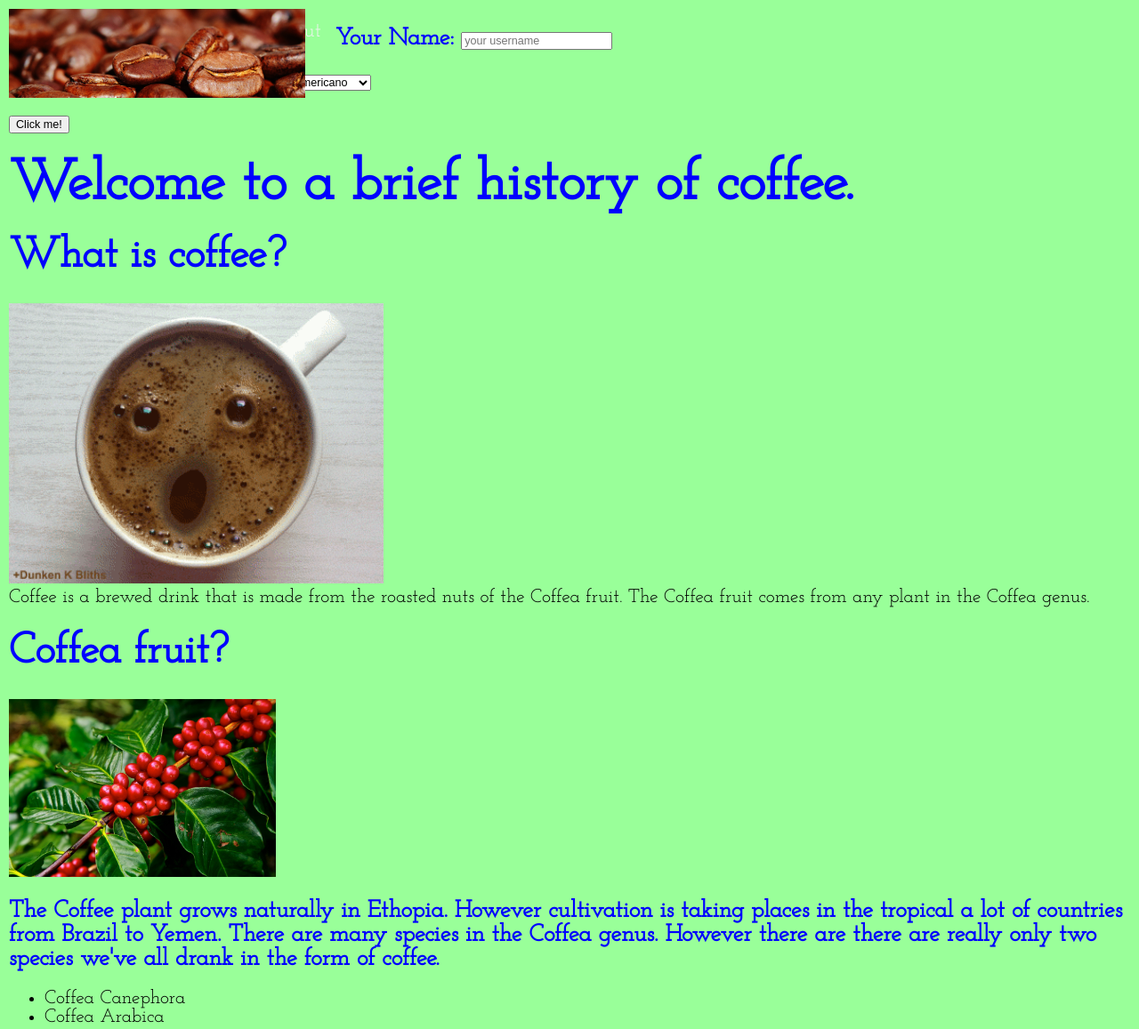
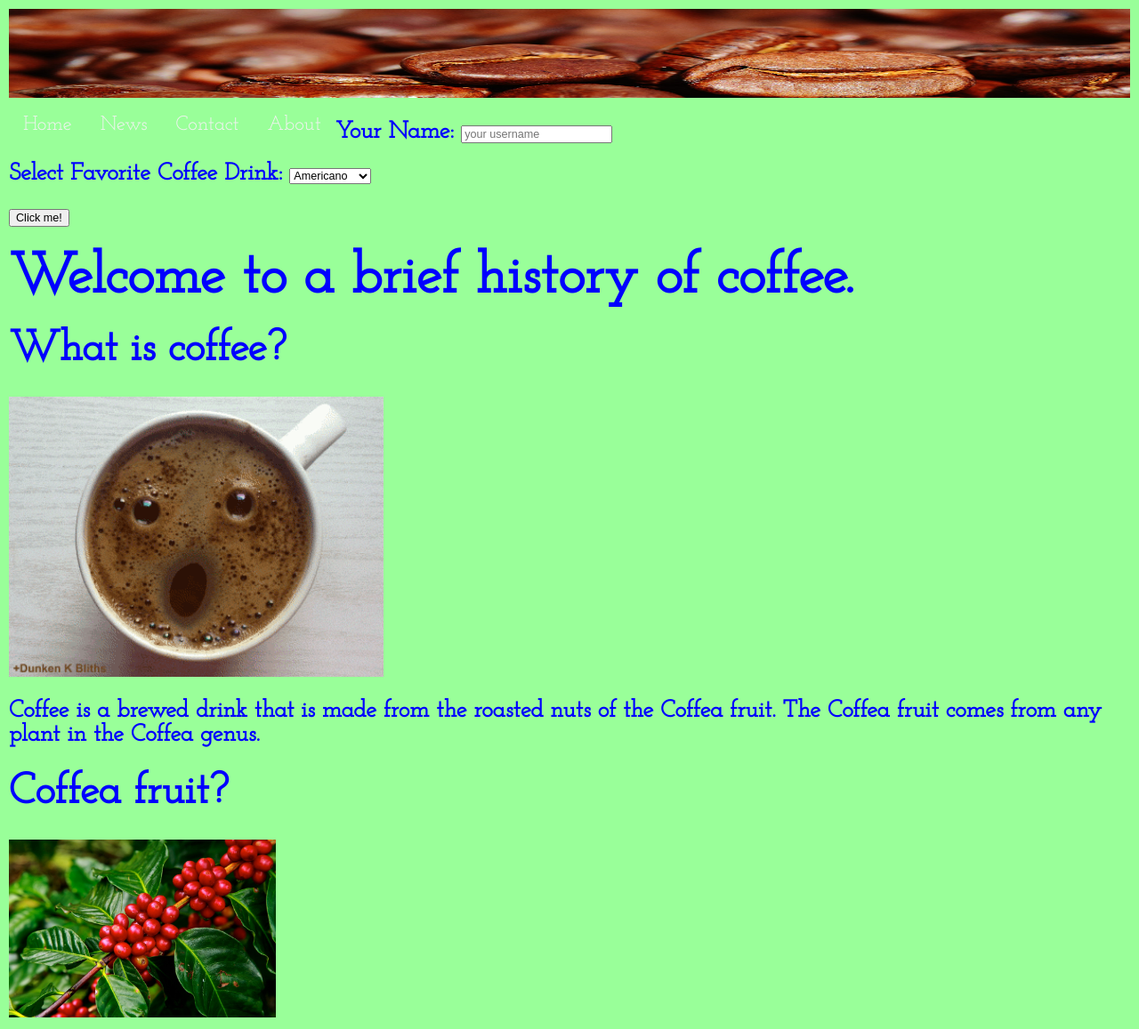
Before and after one commit to josephnkr/mywebsite, a plain HTML site: page index.html in a window 1280 px wide. Shown: the top 1157 px of the page at 89% size. Drawn offline with Linux system fonts and the light colour scheme.

Commit message:
Updating website with messed up banner

```diff
--- a/index.html
+++ b/index.html
@@ -51,23 +51,30 @@
     <div class="header1" id="welcome1">
     <h1>Welcome to a brief history of coffee.</h1>
     </div>
-    <div class="header2" id="coffee-defined">
+    <div class="header2" id="coffee-question">
         <h2>What is coffee?</h2>
     </div>
         <img width="auto" height="315" src="Coffee%20-%20Imgur.gif" frameborder="0" allowfullscreen>
-    <div class="definition"
+    <div class="definition" id="explained">
         <p>
         Coffee is a brewed drink that is made from the roasted nuts of the Coffea fruit.  The Coffea fruit comes from any plant in the Coffea genus.
         </p>
+    </div>
+    <div class="header2" id="plant">
         <h2>Coffea fruit?</h2>
+    </div>
   <img src="coffee-beans.jpg" width="300px" height="200px">
+
+    <div class>
         <p>
             The Coffee plant grows naturally in Ethopia.  However cultivation is taking places in the tropical a lot of countries from Brazil to Yemen.  There are many species in the Coffea genus.  However there are there are really only two species we've all drank in the form of coffee.
+        </p>
             <ul>
                 <li>Coffea Canephora</li>
                 <li>Coffea Arabica</li>
             </ul>
-</p>
+    </div>
+
 <h2>The Legend of Kaldi.</h2>
   <img src="boy with kid.jpg" width="auto" height="200px">
 <p>
--- a/styles.css
+++ b/styles.css
@@ -1,5 +1,5 @@
 .banner {
-    position: absolute;
+    position: relative;
     z-index: 1;
 
  }
```
Lines whose indentation alone changed are shown as unchanged.
